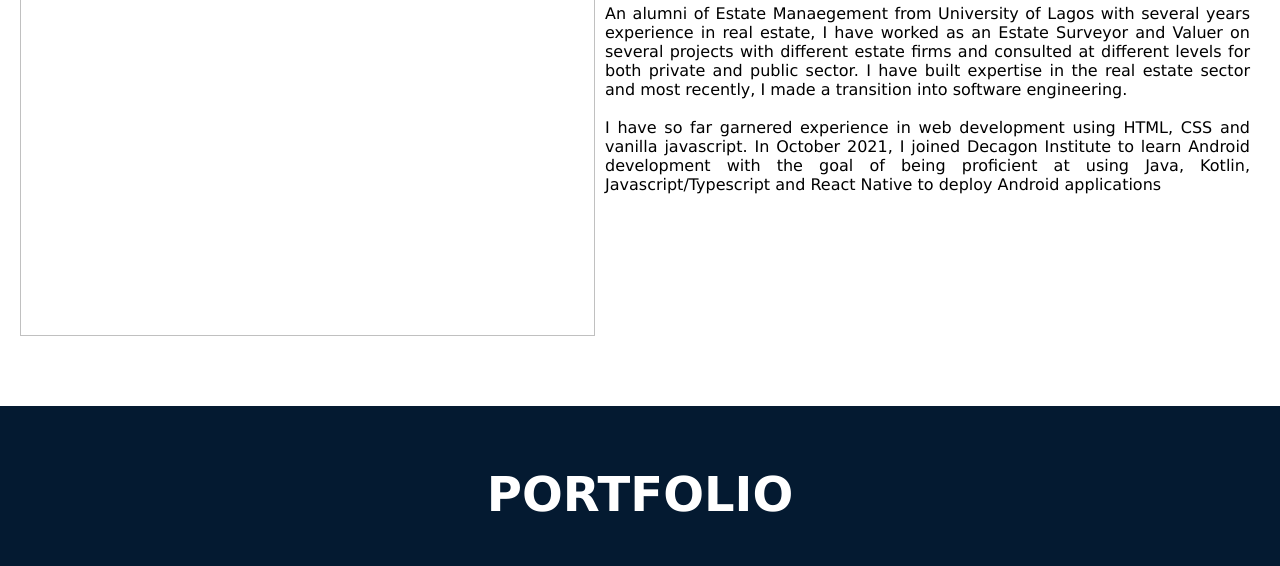
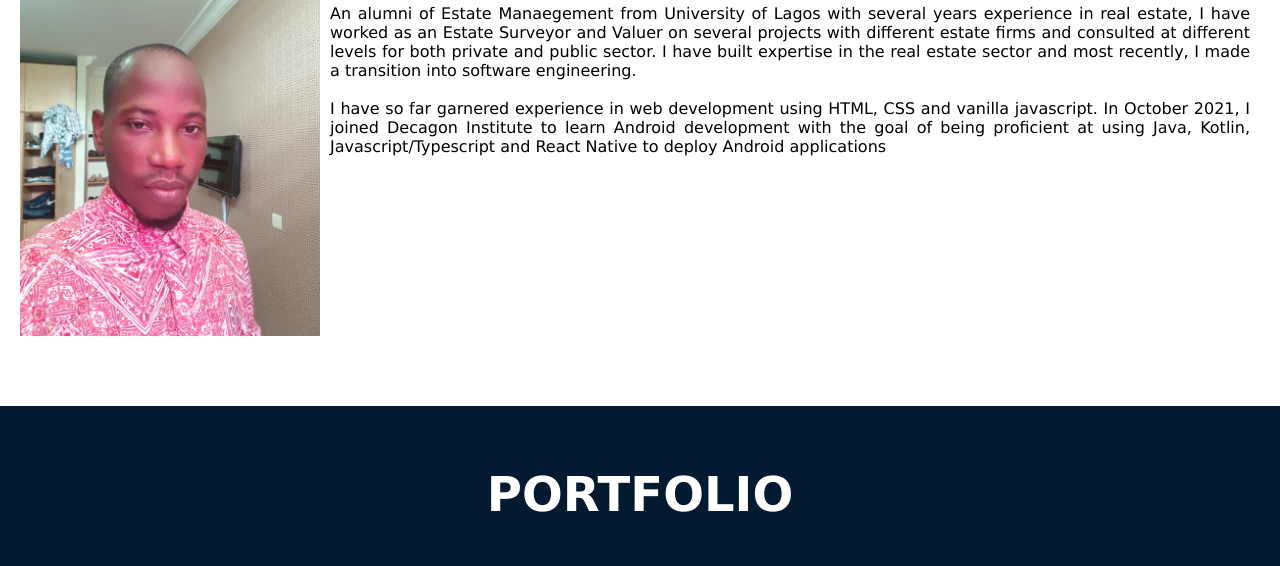
Before and after one commit to gidikraft/portfolio, a plain HTML site: page index.html in a window 1280 px wide. Shown: the part 1120-1686 px from the top of the page. Drawn offline with Linux system fonts and the light colour scheme.

Commit message:
fixed broken profile image

```diff
--- a/index.html
+++ b/index.html
@@ -35,7 +35,7 @@
     <section id="about">
         <h1 class="headings">About Me</h1>
         <div id="pic">
-            <img src="../images/Profile class.jpg" alt="" srcset="">
+            <img src="./images/Profile-pic.jpg" alt="" srcset="">
             <div id="intro">
                 <h2>SEUN FAGADE</h2>
                 <P>An alumni of Estate Manaegement from University of Lagos with several years experience in real estate, I have worked as an Estate Surveyor and Valuer on several projects with different estate firms and consulted at different levels for both private and public sector. I have built expertise in the real estate sector and most recently, I made a transition into software engineering.</P> <br>
```
